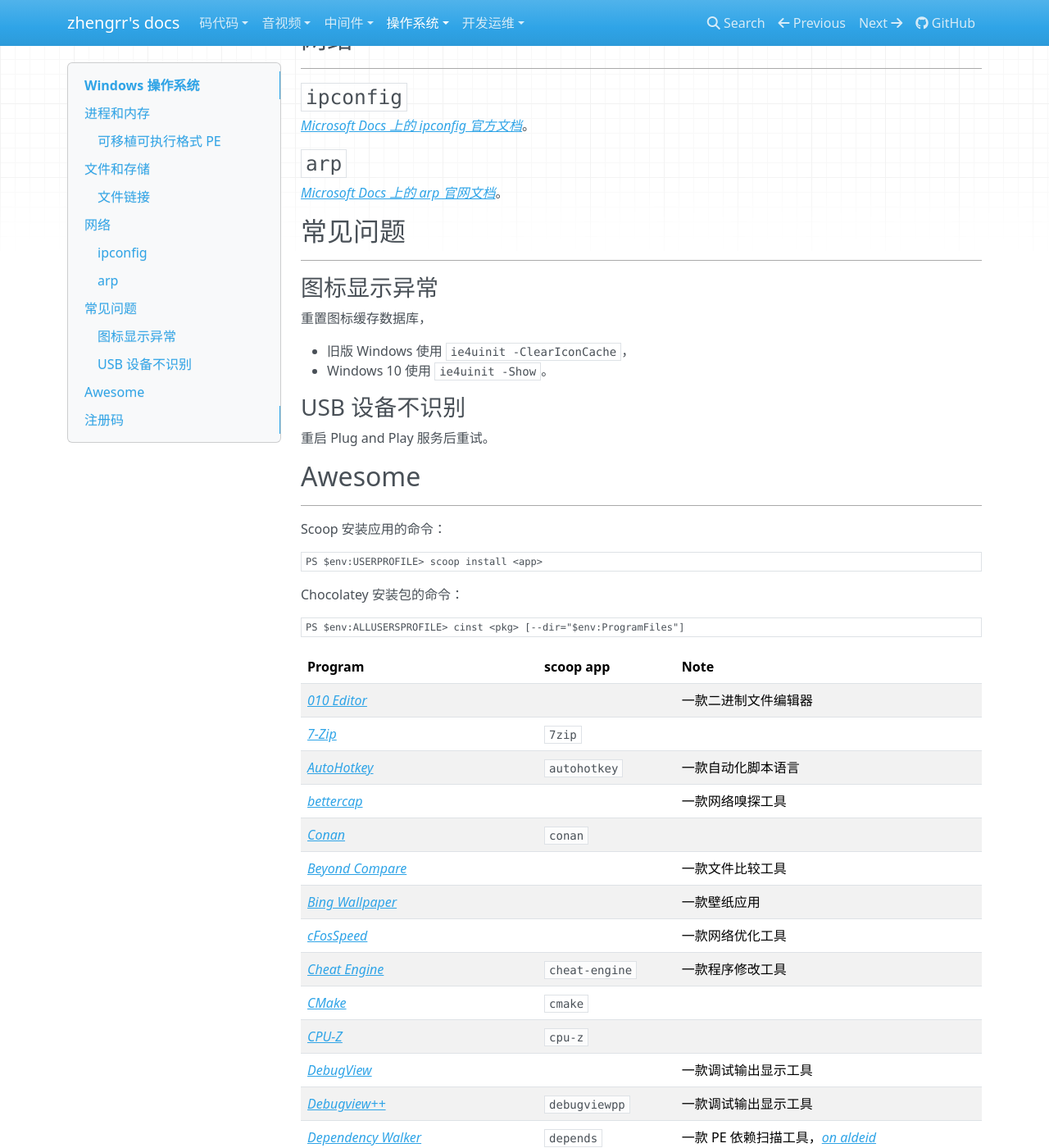
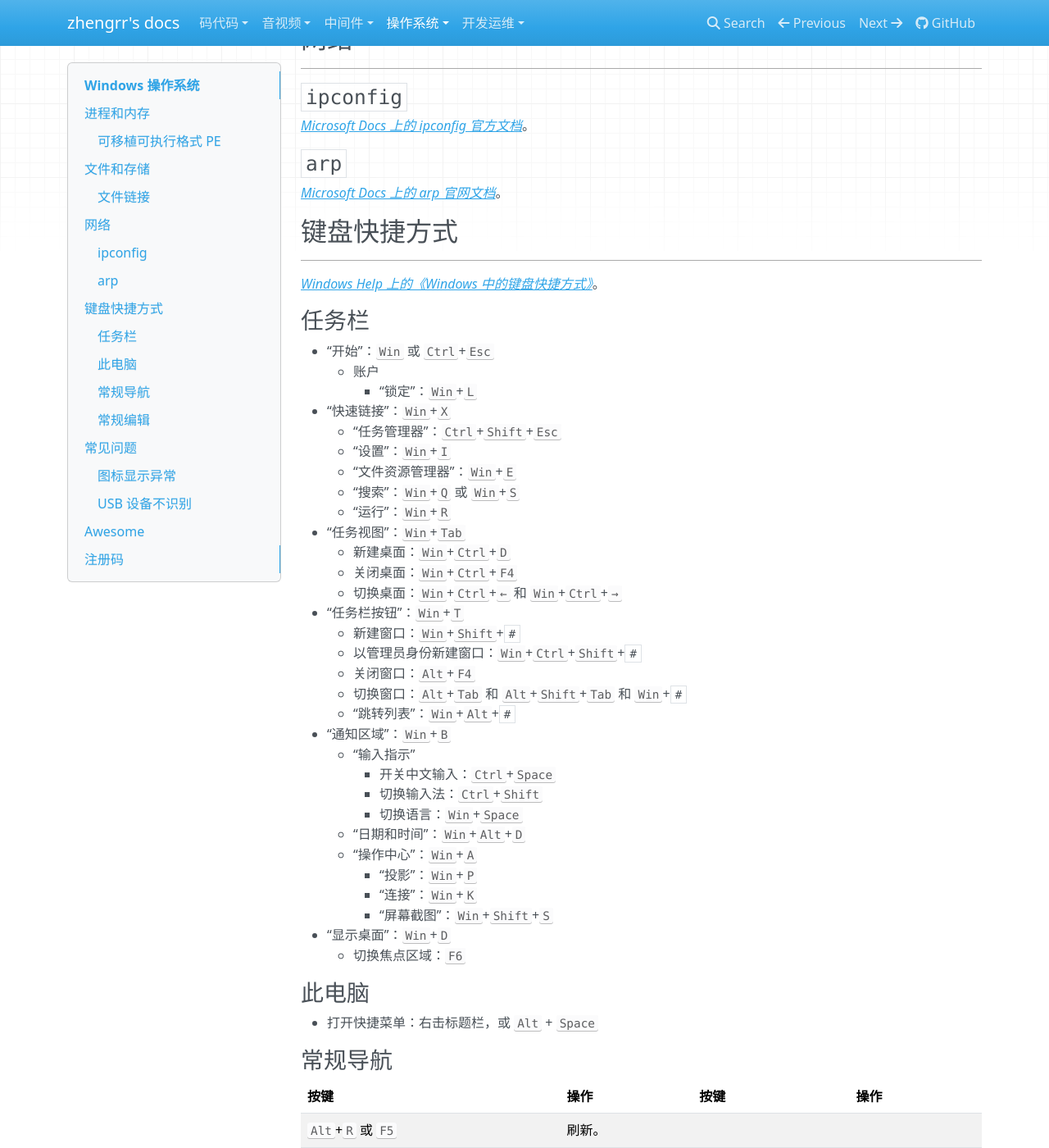
Before and after one commit to afoolsbag/afoolsbag.github.io, an MkDocs documentation site: the page built from docs/OS/Windows/Windows.md, in a window 1280 px wide and 1400 px high, scrolled down 798 px. Shown: the whole window at 82% size. Built offline with MkDocs 1.6.1, drawn with Linux system fonts in a browser that asks for light colours; nearby versions of some CDN libraries; some of the changed text lies outside the part shown.

Commit message:
docs: :banana:

```diff
--- a/docs/OS/Windows/Windows.md
+++ b/docs/OS/Windows/Windows.md
@@ -51,6 +51,65 @@
 ### `arp`
 
 [*Microsoft Docs 上的 arp 官网文档*](https://docs.microsoft.com/windows-server/administration/windows-commands/arp)。
+
+## 键盘快捷方式
+---
+
+[*Windows Help 上的《Windows 中的键盘快捷方式》*](https://support.microsoft.com/help/12445)。
+
+### 任务栏
+
+*   “开始”：<kbd>Win</kbd> 或 <kbd>Ctrl</kbd>+<kbd>Esc</kbd>
+    *   账户
+        *   “锁定”：<kbd>Win</kbd>+<kbd>L</kbd>
+*   “快速链接”：<kbd>Win</kbd>+<kbd>X</kbd>
+    *   “任务管理器”：<kbd>Ctrl</kbd>+<kbd>Shift</kbd>+<kbd>Esc</kbd>
+    *   “设置”：<kbd>Win</kbd>+<kbd>I</kbd>
+    *   “文件资源管理器”：<kbd>Win</kbd>+<kbd>E</kbd>
+    *   “搜索”：<kbd>Win</kbd>+<kbd>Q</kbd> 或 <kbd>Win</kbd>+<kbd>S</kbd>
+    *   “运行”：<kbd>Win</kbd>+<kbd>R</kbd>
+*   “任务视图”：<kbd>Win</kbd>+<kbd>Tab</kbd>
+    *   新建桌面：<kbd>Win</kbd>+<kbd>Ctrl</kbd>+<kbd>D</kbd>
+    *   关闭桌面：<kbd>Win</kbd>+<kbd>Ctrl</kbd>+<kbd>F4</kbd>
+    *   切换桌面：<kbd>Win</kbd>+<kbd>Ctrl</kbd>+<kbd>←</kbd> 和 <kbd>Win</kbd>+<kbd>Ctrl</kbd>+<kbd>→</kbd>
+*   “任务栏按钮”：<kbd>Win</kbd>+<kbd>T</kbd>
+    *   新建窗口：<kbd>Win</kbd>+<kbd>Shift</kbd>+`#`
+    *   以管理员身份新建窗口：<kbd>Win</kbd>+<kbd>Ctrl</kbd>+<kbd>Shift</kbd>+`#`
+    *   关闭窗口：<kbd>Alt</kbd>+<kbd>F4</kbd>
+    *   切换窗口：<kbd>Alt</kbd>+<kbd>Tab</kbd> 和 <kbd>Alt</kbd>+<kbd>Shift</kbd>+<kbd>Tab</kbd> 和 <kbd>Win</kbd>+`#`
+    *   “跳转列表”：<kbd>Win</kbd>+<kbd>Alt</kbd>+`#`
+*   “通知区域”：<kbd>Win</kbd>+<kbd>B</kbd>
+    *   “输入指示”
+        *   开关中文输入：<kbd>Ctrl</kbd>+<kbd>Space</kbd>
+        *   切换输入法：<kbd>Ctrl</kbd>+<kbd>Shift</kbd>
+        *   切换语言：<kbd>Win</kbd>+<kbd>Space</kbd>
+    *   “日期和时间”：<kbd>Win</kbd>+<kbd>Alt</kbd>+<kbd>D</kbd>
+    *   “操作中心”：<kbd>Win</kbd>+<kbd>A</kbd>
+        *   “投影”：<kbd>Win</kbd>+<kbd>P</kbd>
+        *   “连接”：<kbd>Win</kbd>+<kbd>K</kbd>
+        *   “屏幕截图”：<kbd>Win</kbd>+<kbd>Shift</kbd>+<kbd>S</kbd>
+*   “显示桌面”：<kbd>Win</kbd>+<kbd>D</kbd>
+    *   切换焦点区域：<kbd>F6</kbd>
+
+### 此电脑
+
+*   打开快捷菜单：右击标题栏，或 <kbd>Alt</kbd> + <kbd>Space</kbd>
+
+### 常规导航
+
+| 按键                                         | 操作   | 按键                        | 操作   |
+|:-------------------------------------------- |:------ |:--------------------------- |:------ |
+| <kbd>Alt</kbd>+<kbd>R</kbd> 或 <kbd>F5</kbd> | 刷新。 |
+| <kbd>Alt</kbd>+<kbd>←</kbd>                  | 后退。 | <kbd>Alt</kbd>+<kbd>→</kbd> | 前进。 |
+
+### 常规编辑
+
+| 按键                                                              | 操作   | 按键                                                               | 操作   |
+|:----------------------------------------------------------------- |:------ |:------------------------------------------------------------------ |:------ |
+| <kbd>Ctrl</kbd>+<kbd>Z</kbd>                                      | 撤消。 | <kbd>Ctrl</kbd>+<kbd>Y</kbd>                                       | 恢复。 |
+| <kbd>Ctrl</kbd>+<kbd>A</kbd>                                      | 全选。
+| <kbd>Ctrl</kbd>+<kbd>C</kbd> 或 <kbd>Ctrl</kbd>+<kbd>Insert</kbd> | 复制。 | <kbd>Ctrl</kbd>+<kbd>V</kbd> 或 <kbd>Shift</kbd>+<kbd>Insert</kbd> | 粘贴。 |
+| <kbd>Ctrl</kbd>+<kbd>X</kbd>                                      | 剪切。 | <kbd>Ctrl</kbd>+<kbd>D</kbd> 或 <kbd>Delete</kbd>                  | 删除。 |
 
 ## 常见问题
 ---
--- a/mkdocs.yml
+++ b/mkdocs.yml
@@ -21,6 +21,7 @@ nav:
         - CC/UML.md
     - 音视频:
         - AV/AV.md
+        - AV/Audacity.md
         - AV/Blender.md
         - AV/FFmpeg.md
         - AV/GIMP.md
```
Also changed, not shown: docs/AV/Audacity.md (added, +16 -0 lines).
